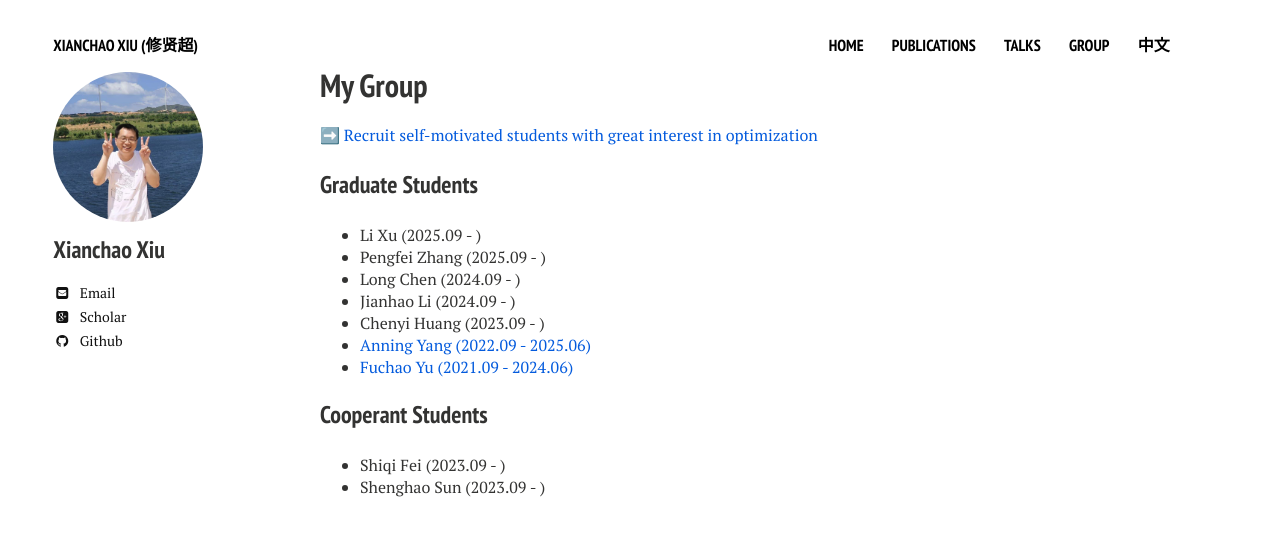
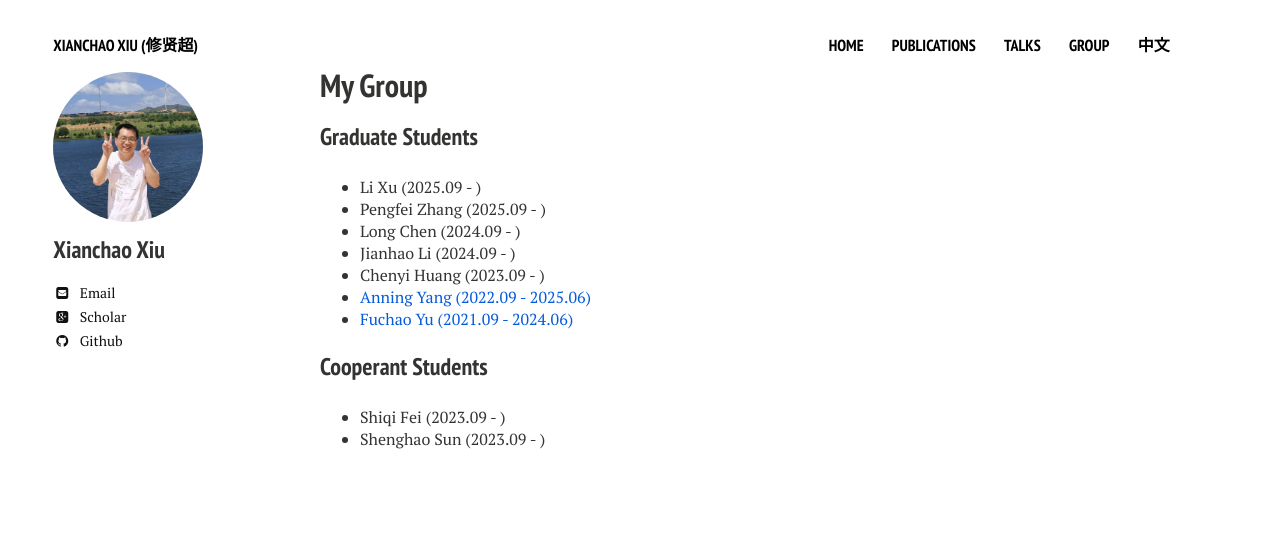
Before and after one commit to xianchaoxiu/xianchaoxiu.github.io, a Jekyll site: the page built from group/index.md, in a window 1280 px wide. Shown: the top 536 px of the page. Built offline with Jekyll 4.4.1, drawn with Linux system fonts in a browser that asks for light colours; nearby versions of some CDN libraries.

Commit message:
Update index.md

```diff
--- a/group/index.md
+++ b/group/index.md
@@ -6,8 +6,6 @@ tags: [group]
 comments: false
 share: false
 ---
-
-➡️ <a href="https://xianchaoxiu.github.io/chinese/course/OPT/" class="textlink" target="_blank"> Recruit self-motivated students with great interest in optimization</a>
 
 
 
```
